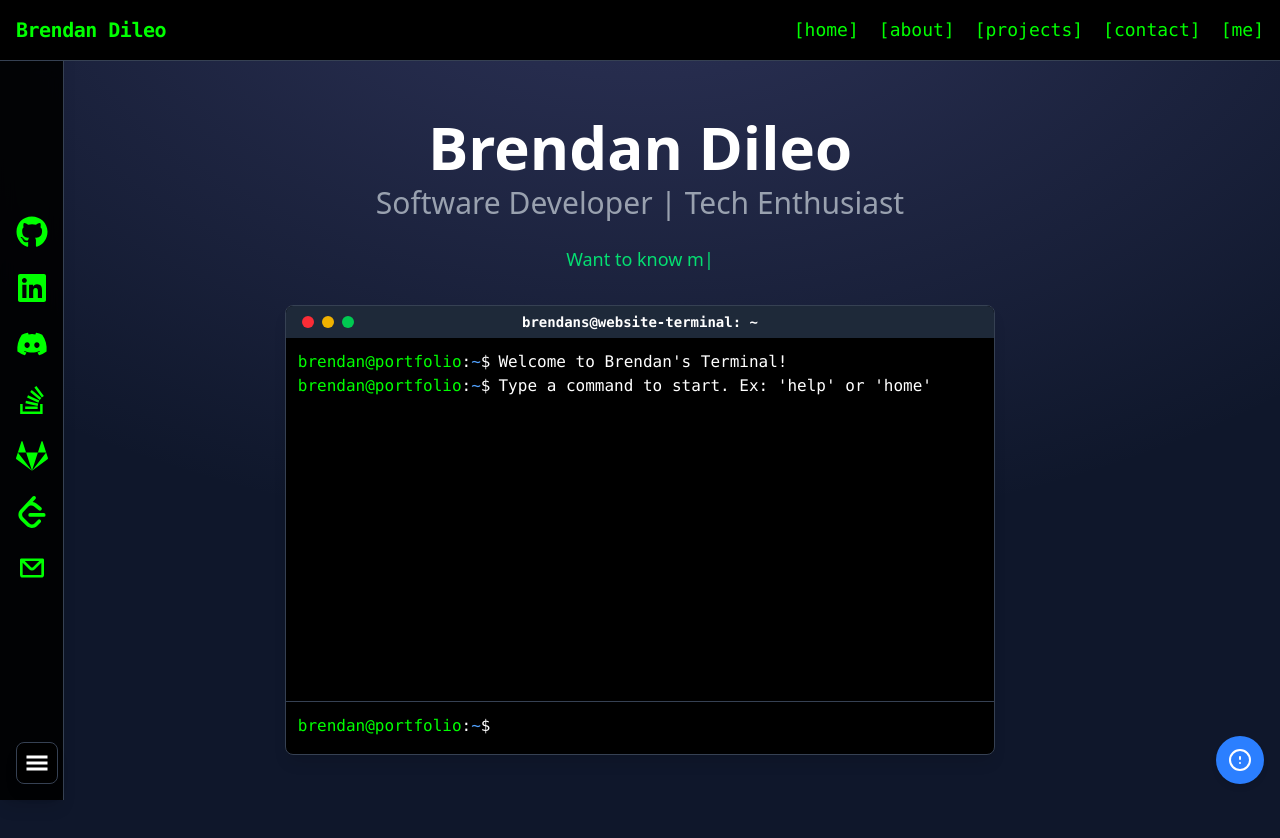
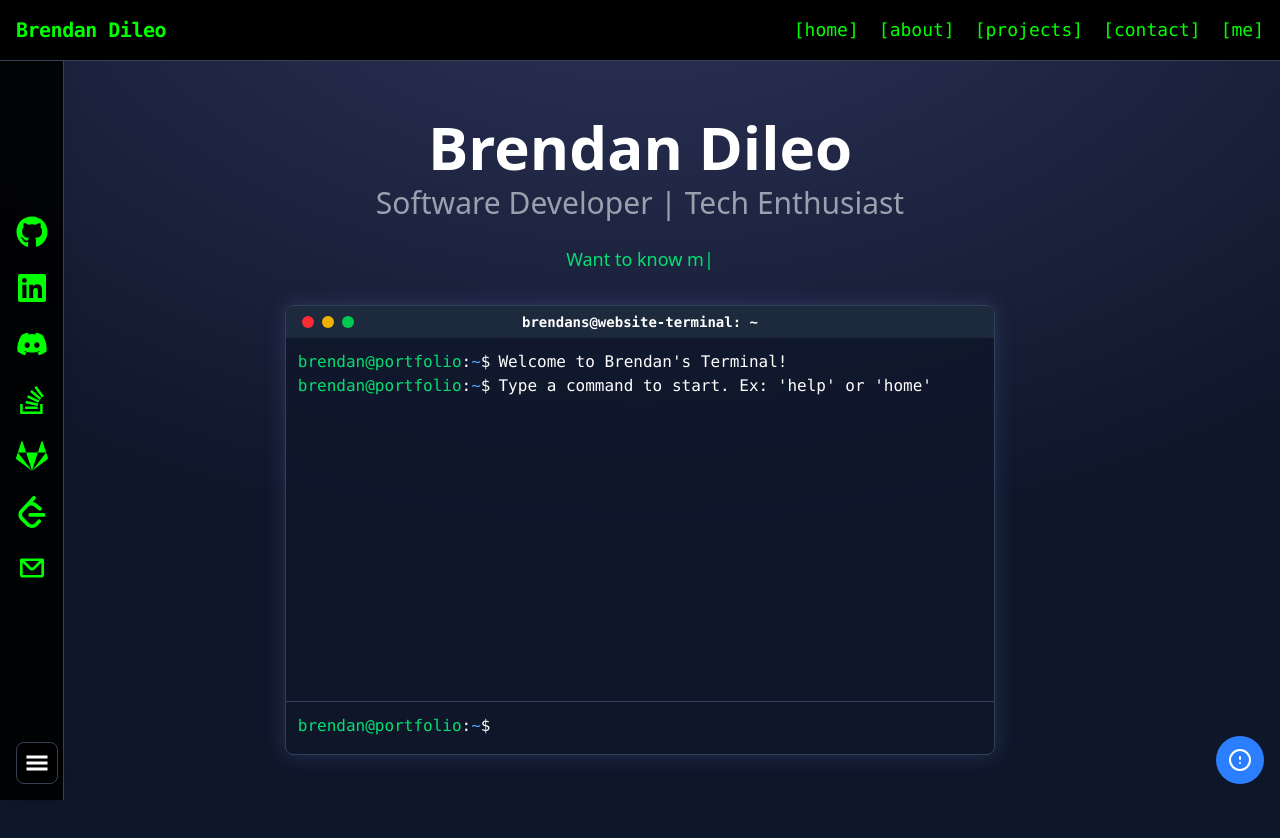
Before and after one commit to brendanddev/brendans-website, a React (Vite) app in the folder frontend/: page / in a window 1280 px wide. Shown: the top 838 px of the page. Built offline with nearby package versions, Linux system fonts and the light colour scheme.

Commit message:
Update terminal component styling

```diff
--- a/frontend/src/components/Terminal.jsx
+++ b/frontend/src/components/Terminal.jsx
@@ -1,3 +1,4 @@
+
 /**
  * @file Terminal.jsx
  * @author Brendan Dileo
@@ -16,7 +17,7 @@ const Terminal = () => {
     const defaultOutput = [
         <div key="1" className="flex">
             <span className="mr-2">
-                <span className="text-[#00ff00]">brendan@portfolio</span>
+                <span className="text-green-400">brendan@portfolio</span>
                 <span className="text-white">:</span>
                 <span className="text-blue-400">~</span>
                 <span className="text-white">$</span>
@@ -25,7 +26,7 @@ const Terminal = () => {
         </div>,
         <div key="2" className="flex">
             <span className="mr-2">
-                <span className="text-[#00ff00]">brendan@portfolio</span>
+                <span className="text-green-400">brendan@portfolio</span>
                 <span className="text-white">:</span>
                 <span className="text-blue-400">~</span>
                 <span className="text-white">$</span>
@@ -44,7 +45,7 @@ const Terminal = () => {
         const newCommandOutput = (
             <div className="flex">
                 <span className="mr-2">
-                    <span className="text-[#00ff00]">brendan@portfolio</span>
+                    <span className="text-green-400">brendan@portfolio</span>
                     <span className="text-white">:</span>
                     <span className="text-blue-400">~</span>
                     <span className="text-white">$</span>
@@ -56,24 +57,19 @@ const Terminal = () => {
         let response = "";
         switch (command.toLowerCase()) {
             case "help":
-                response = <div className="flex">
-                                <span className="text-white">
-                                    Here is a list of supported commands:
-                                    <br />
-                                        'help' - Ask for help
-                                        <br />
-                                        'home' - Are you home?
-                                        <br />
-                                        'about' - About the creator
-                                        <br />
-                                        'projects' - About the creators projects
-                                        <br />
-                                        'contact' - Can you contact the creator?
-                                        <br />
-                                        'clear' - Clear the terminal
-                                        <br />
-                                </span>
-                            </div>;
+                response = (
+                    <div className="text-white">
+                        <p className="mb-2">Here is a list of supported commands:</p>
+                        <ul className="list-inside list-disc pl-2">
+                            <li><span className="font-bold text-green-400 w-20 inline-block">help</span> - Ask for help</li>
+                            <li><span className="font-bold text-green-400 w-20 inline-block">home</span> - Are you home?</li>
+                            <li><span className="font-bold text-green-400 w-20 inline-block">about</span> - About the creator</li>
+                            <li><span className="font-bold text-green-400 w-20 inline-block">projects</span> - About the creators projects</li>
+                            <li><span className="font-bold text-green-400 w-20 inline-block">contact</span> - Can you contact the creator?</li>
+                            <li><span className="font-bold text-green-400 w-20 inline-block">clear</span> - Clear the terminal</li>
+                        </ul>
+                    </div>
+                );
                 break;
             case "home":
                 response = <div className="flex"><span className="text-white">You are Home!</span></div>;
@@ -148,9 +144,9 @@ const Terminal = () => {
             initial={{ opacity: 0, y: 20, scale: 0.9 }}
             animate={{ opacity: 1, y: 0, scale: 1 }}
             transition={{ duration: 0.6, ease: "easeOut" }}
-            className="w-[95%] md:w-4/5 lg:w-3/5 h-[450px] bg-black rounded-lg shadow-lg flex flex-col border border-gray-700 overflow-hidden font-mono mx-auto"
+            className="w-[95%] md:w-4/5 lg:w-3/5 h-[450px] bg-slate-900/80 backdrop-blur-sm rounded-lg shadow-[0_0_20px_rgba(120,119,198,0.25)] flex flex-col border border-slate-700 overflow-hidden font-mono mx-auto"
         >
-            <div className="h-8 bg-gray-800 flex items-center justify-center relative text-white text-sm font-bold">
+            <div className="h-8 bg-slate-800 flex items-center justify-center relative text-white text-sm font-bold">
                 <div className="absolute left-4 flex gap-2">
                     <div className="w-3 h-3 bg-red-500 rounded-full"></div>
                     <div className="w-3 h-3 bg-yellow-500 rounded-full"></div>
@@ -159,9 +155,9 @@ const Terminal = () => {
                 <span className="text-center w-full">brendans@website-terminal: ~</span>
             </div>
             <div className="flex-1 p-3 text-white overflow-y-auto">{output}</div>
-            <form className="flex p-3 border-t border-gray-700" onSubmit={handleCommandSubmission}>
+            <form className="flex p-3 border-t border-slate-700" onSubmit={handleCommandSubmission}>
                 <span className="mr-2">
-                    <span className="text-[#00ff00]">brendan@portfolio</span>
+                    <span className="text-green-400">brendan@portfolio</span>
                     <span className="text-white">:</span>
                     <span className="text-blue-400">~</span>
                     <span className="text-white">$</span>
```
